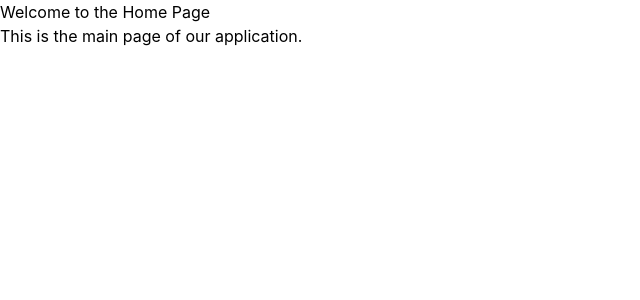
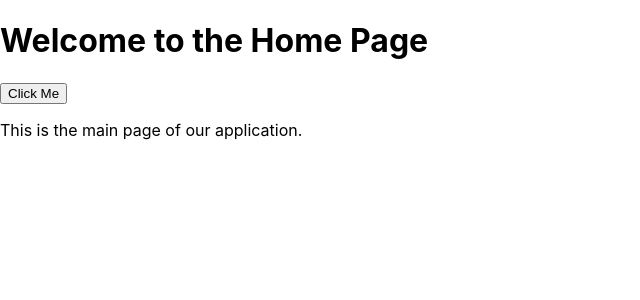
Before and after one commit to AhmedMohammedSalah/drug-finder-react, a React (Create React App) app: page / in a window 1280 px wide. Shown: the top 300 px of the page, without its empty margins (0-640 px from the left). Built offline with nearby package versions, Linux system fonts and the light colour scheme.

Commit message:
add small btn

```diff
--- a/public/index.html
+++ b/public/index.html
@@ -23,7 +23,7 @@
       Learn how to configure a non-root public URL by running `npm run build`.
     -->
 
-  <script src="https://cdn.jsdelivr.net/npm/@tailwindcss/browser@4"></script>
+  <!-- <script src="https://cdn.jsdelivr.net/npm/@tailwindcss/browser@4"></script> -->
   <title>Drug Finder</title>
 </head>
 
--- a/src/App.css
+++ b/src/App.css
@@ -1,3 +1,4 @@
+
 .App {
   text-align: center;
 }
--- a/src/App.js
+++ b/src/App.js
@@ -1,19 +1,21 @@
 import { BrowserRouter as Router, Routes, Route } from 'react-router-dom';
 import Home from './pages/homePage';
+import Drugs from './pages/drugPage';
+
 // import Login from './pages/loginPage';
 // import Register from './pages/registerPage';
 // import Dashboard from './pages/dashboardPage';
-import Drugs from './pages/drugPage'
+// import Drugs from './pages/drugPage'
 
 function App() {
   return (
     <Router>
       <Routes>
-        <Route path="/" element={<Home />} exact/>
+        <Route path="/" element={<Home/>}/>
         {/* <Route path="/login" element={Login} exact/> */}
         {/* <Route path="/register" element={Register} exact/> */}
         {/* <Route path="/dashboard" element={Dashboard} exact/> */}
-        <Route path="/Drugs" element={<Drugs />} exact/>
+        <Route path="/Drugs" element={<Drugs />} />
       </Routes>
     </Router>
   );
--- /dev/null
+++ b/src/components/shared/smallbtn.js
@@ -0,0 +1,28 @@
+function SmallBtn(props){
+
+return(
+
+ <>
+  <button
+    type="button"
+    onClick={props.onClick}
+    className={`px-6 py-2 rounded text-white text-lg font-semibold ${
+      props.btnColor === 'primary' ? 'bg-blue-600 hover:bg-blue-700' :
+      props.btnColor === 'secondary' ? 'bg-gray-600 hover:bg-gray-700' :
+      props.btnColor === 'danger' ? 'bg-red-600 hover:bg-red-700' :
+      'bg-gray-400'
+    }`}
+  >
+    {props.name}
+  </button>
+</>
+
+
+
+
+
+)
+
+}
+
+export default SmallBtn
--- a/src/index.css
+++ b/src/index.css
@@ -1,3 +1,7 @@
+@tailwind base;
+@tailwind components;
+@tailwind utilities;
+
 body {
   margin: 0;
   font-family: -apple-system, BlinkMacSystemFont, 'Segoe UI', 'Roboto', 'Oxygen',
--- a/src/index.js
+++ b/src/index.js
@@ -1,9 +1,8 @@
 import React from 'react';
 import ReactDOM from 'react-dom/client';
-import './index.css';
+import './index.css'
 import App from './App';
 import reportWebVitals from './reportWebVitals';
-import { BrowserRouter } from 'react-router-dom';
 import { Provider } from 'react-redux';
 import { store } from "./app/store";
 
--- a/src/pages/homePage.js
+++ b/src/pages/homePage.js
@@ -1,7 +1,12 @@
+import SmallBtn from "../components/shared/smallbtn";
+
 function Home() {
   return (
     <div>
       <h1>Welcome to the Home Page</h1>
+      <SmallBtn name="Click Me"
+  btnColor="primary"
+  onClick={() => alert('Button clicked!')}/>
       <p>This is the main page of our application.</p>
     </div>
   );
```
Also changed, not shown: package.json (+6 -1 lines), 1 other file (tests, documents, lock files or other folders).
